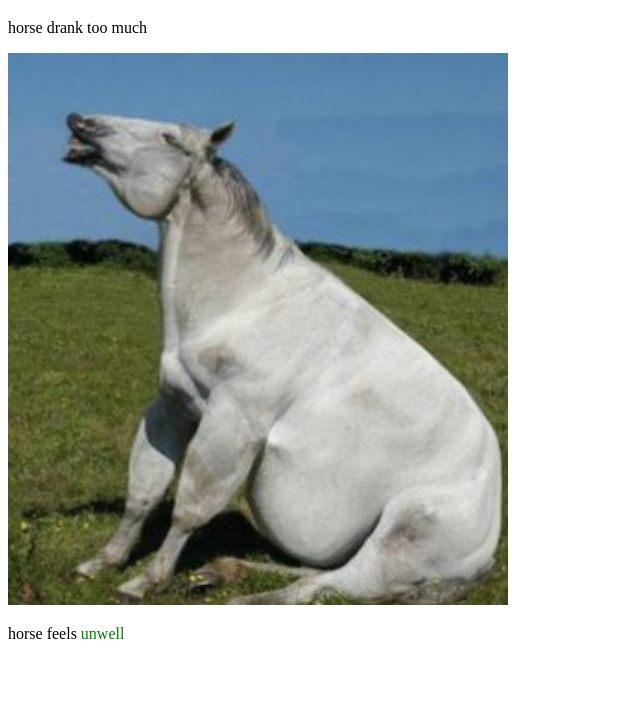
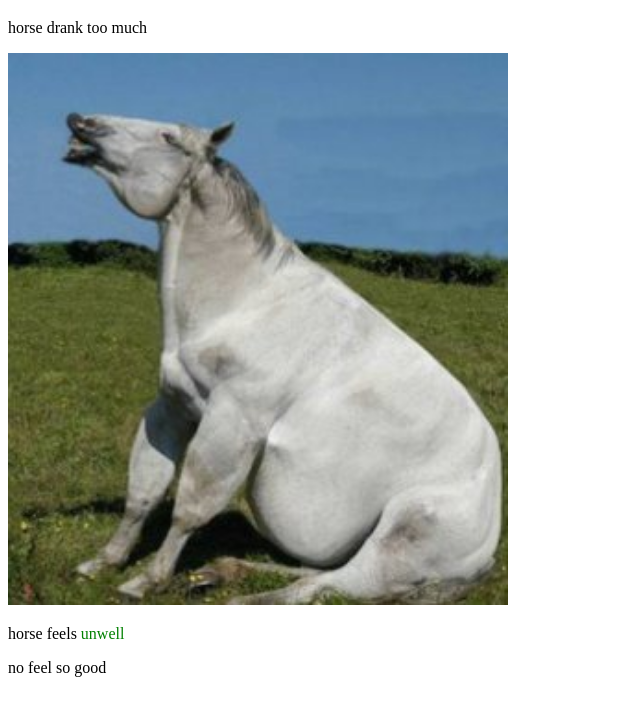
Before and after one commit to jl17369-ux/repo-hypertext-narrative, a plain HTML site: page page5.html in a window 1280 px wide. Shown: the part 61-776 px from the top of the page, without its empty margins (0-640 px from the left). Drawn offline with Linux system fonts and the light colour scheme.

Commit message:
descriptor

```diff
--- a/page5.html
+++ b/page5.html
@@ -10,5 +10,6 @@
 	<p>horse drank too much </p>
         <a href="page6.html"><img src="images/fathorse.jpg" width="500px"></a>
 	<p>horse feels <span style="color:green"> unwell </span> </p>
+	<o1>no feel so good</o1></o>
 </body>
 </html>
```
